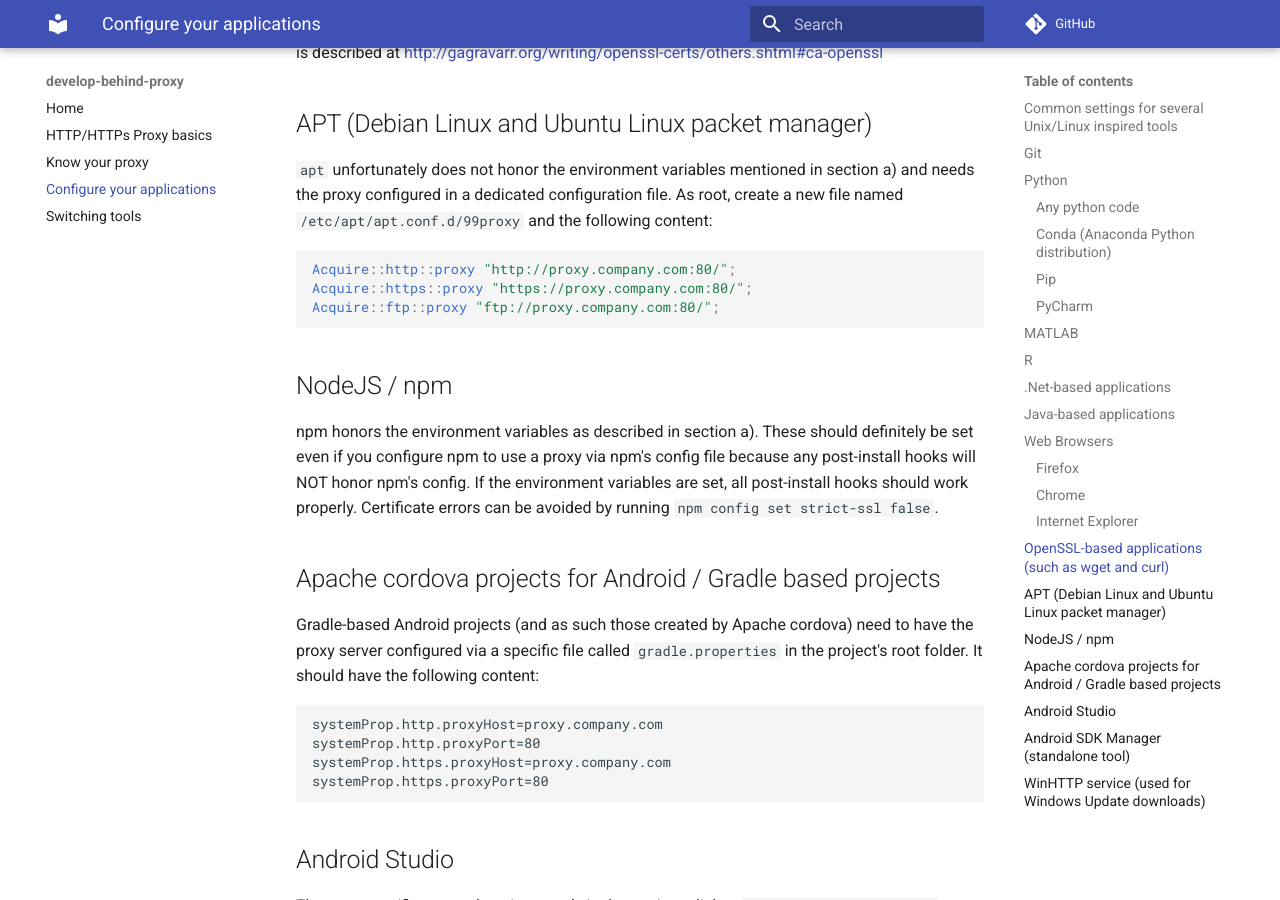
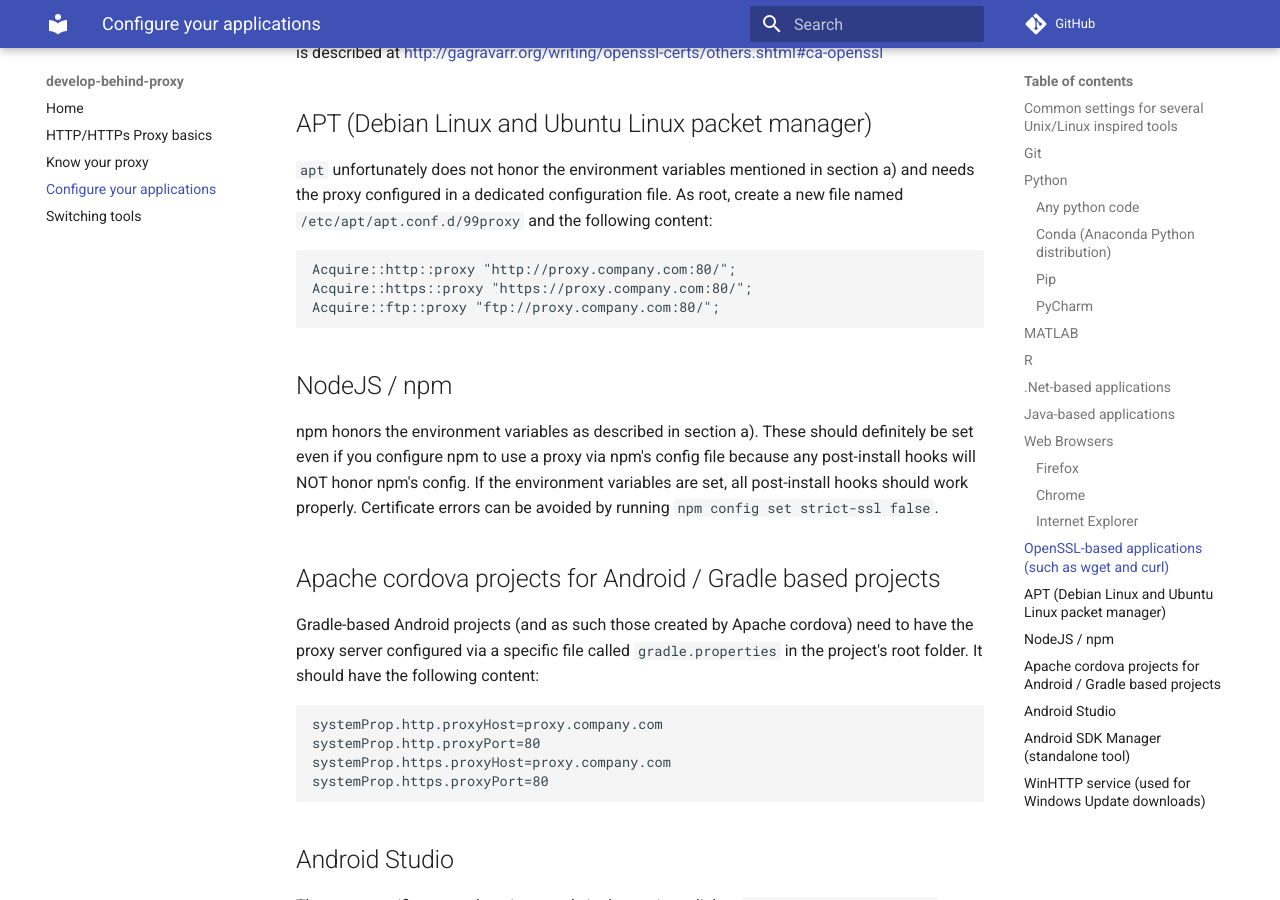
Before and after one commit to smarie/develop-behind-proxy, an MkDocs documentation site: the page built from docs/configure_apps.md, in a window 1280 px wide and 900 px high, scrolled down 5616 px. Built offline with MkDocs 1.6.1 and Material for MkDocs 9.7.7, drawn with Linux system fonts in a browser that asks for light colours; comment, search, counter and statistics services are not loaded; old or Windows-style settings are respelled for this version of MkDocs; some of the changed lines change nothing that is shown; some of the changed text lies outside the part shown.

Commit message:
fixed mkdocs for markdown 3.0

```diff
--- a/mkdocs.yml
+++ b/mkdocs.yml
@@ -13,5 +13,7 @@
 
 markdown_extensions:
   - admonition  # to add notes such as http://squidfunk.github.io/mkdocs-material/extensions/admonition/
-  - codehilite(guess_lang=false)
-  - toc(permalink=true)
+  - codehilite:
+      guess_lang: false
+  - toc:
+      permalink: true
```
